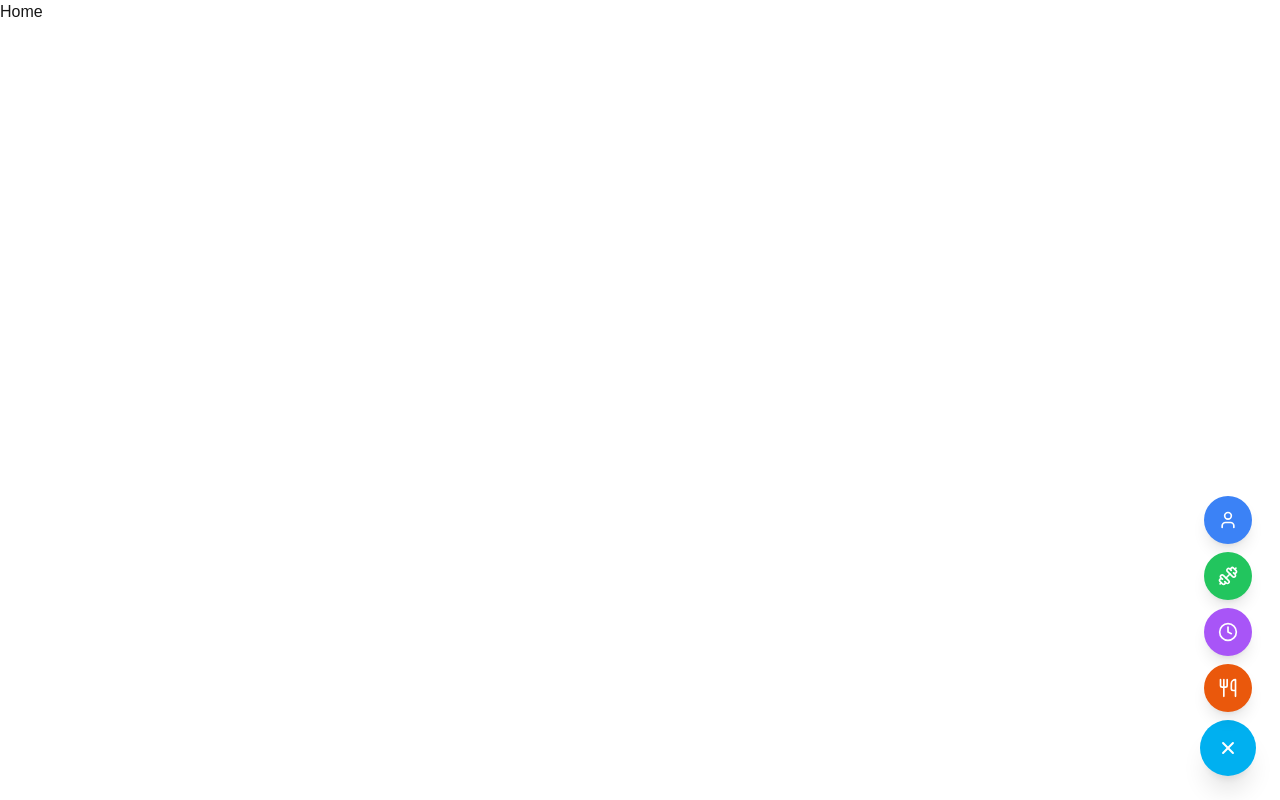
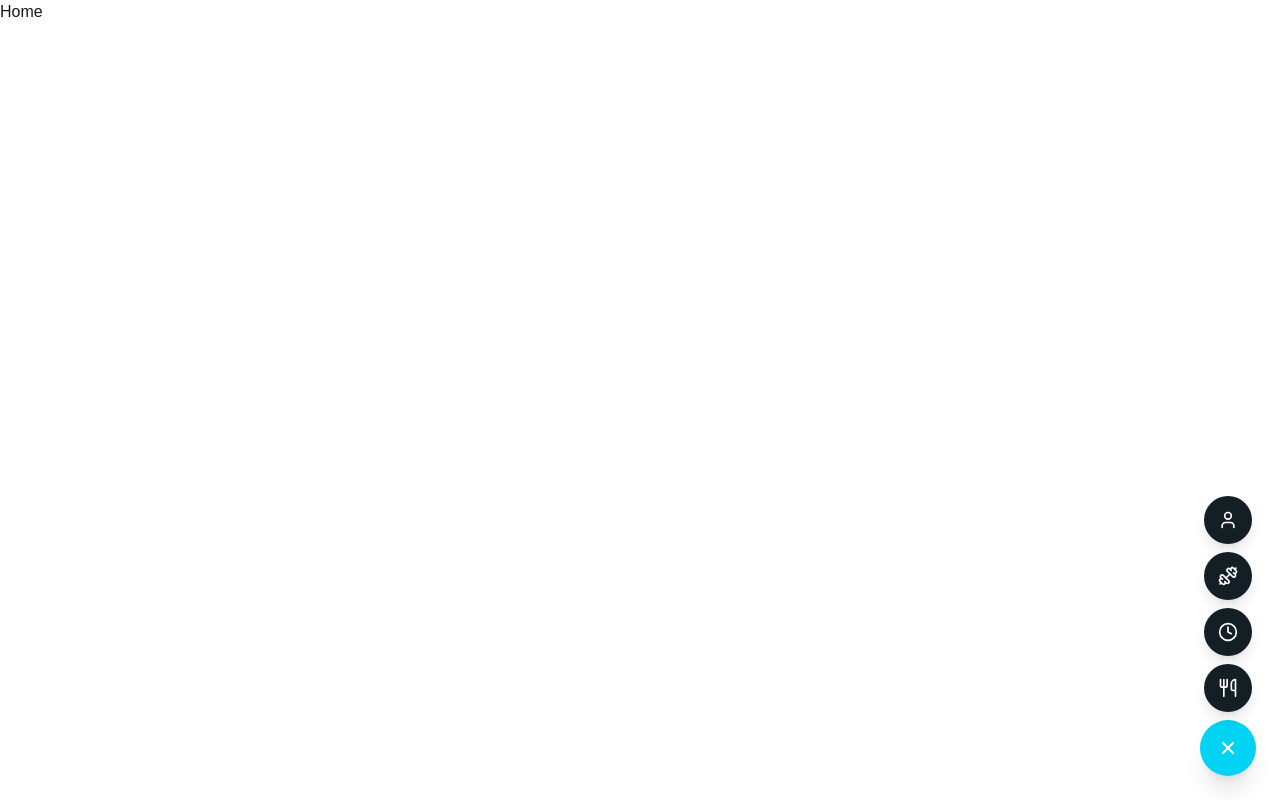
Before and after one commit to Sisyphus-Training/Sisyphus, a Next.js app in the folder sisyphus/: page / in a window 1280 px wide. Both pictures are taken after a click on the button 1228 px from the left and 748 px from the top of the page. Built offline with nearby package versions, Linux system fonts and the light colour scheme.

Commit message:
fix: add lable and change menu color to application theme. issue #7

```diff
--- a/sisyphus/src/components/fixedFloatingActionButton.tsx
+++ b/sisyphus/src/components/fixedFloatingActionButton.tsx
@@ -18,33 +18,33 @@ const FabMenu = () => {
       >
         <div className="relative flex items-center group">
           <span className="absolute right-14 bg-gray-800 text-white px-2 py-1 rounded-md text-sm opacity-0 transition-opacity duration-300 group-hover:opacity-100">
-            Profile
+            Patient
           </span>
-          <button className="w-12 h-12 rounded-full bg-[#3b82f6] flex items-center justify-center shadow-lg hover:scale-110 transition-transform">
+          <button className="w-12 h-12 rounded-full bg-[#141f25] flex items-center justify-center shadow-lg hover:scale-110 transition-transform">
             <User className="text-white" size={20} />
           </button>
         </div>
         <div className="relative flex items-center group">
           <span className="absolute right-14 bg-gray-800 text-white px-2 py-1 rounded-md text-sm opacity-0 transition-opacity duration-300 group-hover:opacity-100">
-            Workout
+            Routine
           </span>
-          <button className="w-12 h-12 rounded-full bg-[#22c55e] flex items-center justify-center shadow-lg hover:scale-110 transition-transform">
+          <button className="w-12 h-12 rounded-full bg-[#141f25] flex items-center justify-center shadow-lg hover:scale-110 transition-transform">
             <Dumbbell className="text-white" size={20} />
           </button>
         </div>
         <div className="relative flex items-center group">
           <span className="absolute right-14 bg-gray-800 text-white px-2 py-1 rounded-md text-sm opacity-0 transition-opacity duration-300 group-hover:opacity-100">
-            Schedule
+            Training Session
           </span>
-          <button className="w-12 h-12 rounded-full bg-[#a855f7] flex items-center justify-center shadow-lg hover:scale-110 transition-transform">
+          <button className="w-12 h-12 rounded-full bg-[#141f25] flex items-center justify-center shadow-lg hover:scale-110 transition-transform">
             <Clock className="text-white" size={20} />
           </button>
         </div>
         <div className="relative flex items-center group">
           <span className="absolute right-14 bg-gray-800 text-white px-2 py-1 rounded-md text-sm opacity-0 transition-opacity duration-300 group-hover:opacity-100">
-            Meals
+            Nutrition Plan
           </span>
-          <button className="w-12 h-12 rounded-full bg-[#ea580c] flex items-center justify-center shadow-lg hover:scale-110 transition-transform">
+          <button className="w-12 h-12 rounded-full bg-[#141f25] flex items-center justify-center shadow-lg hover:scale-110 transition-transform">
             <Utensils className="text-white" size={20} />
           </button>
         </div>
@@ -53,7 +53,7 @@ const FabMenu = () => {
       {/* Floating Action Button */}
       <button
         onClick={() => setIsOpen(!isOpen)}
-        className="w-14 h-14 rounded-full bg-[#00b0f0] flex items-center justify-center shadow-xl transition-transform transform hover:scale-110"
+        className="w-14 h-14 rounded-full bg-cyan-400 flex items-center justify-center shadow-xl transition-transform transform hover:scale-110"
       >
         <Plus
           className={`text-white transition-transform ${
```
